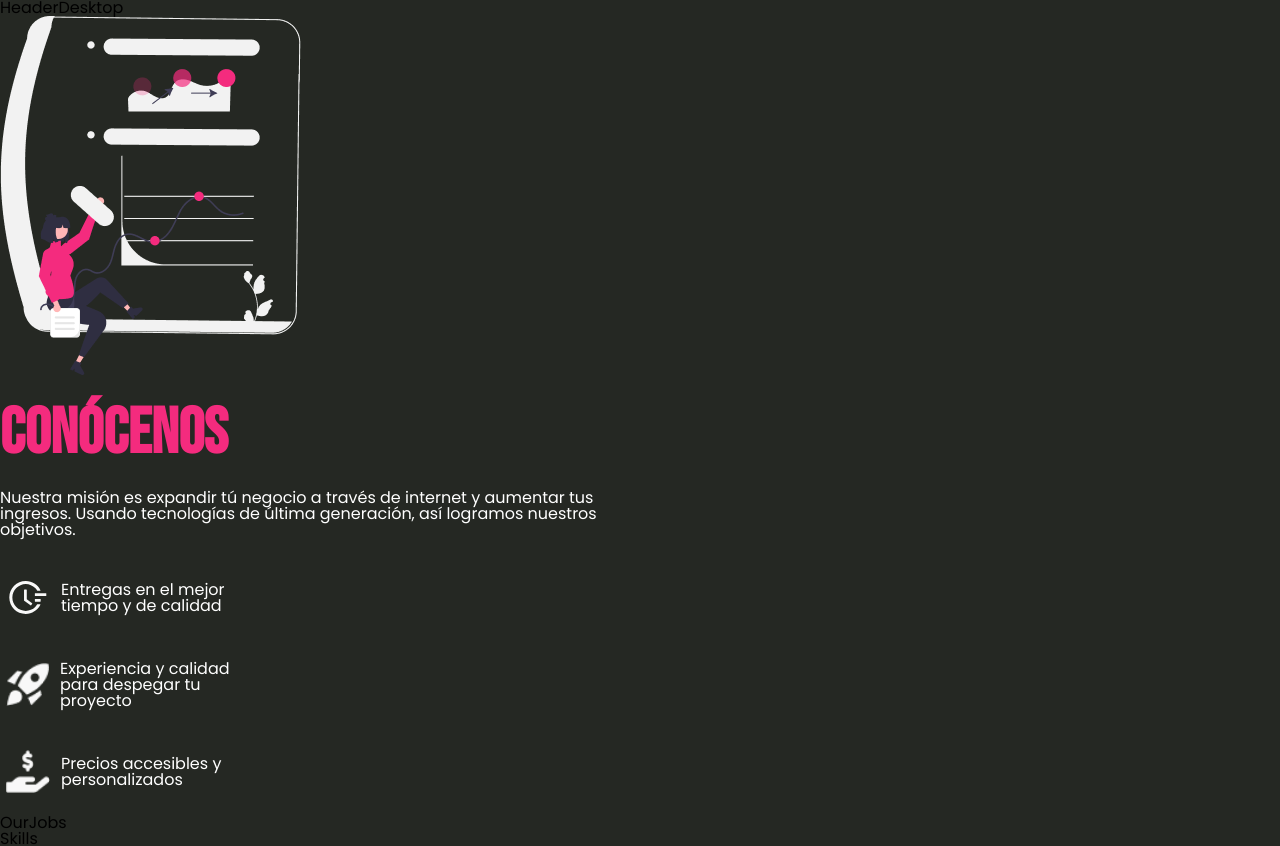
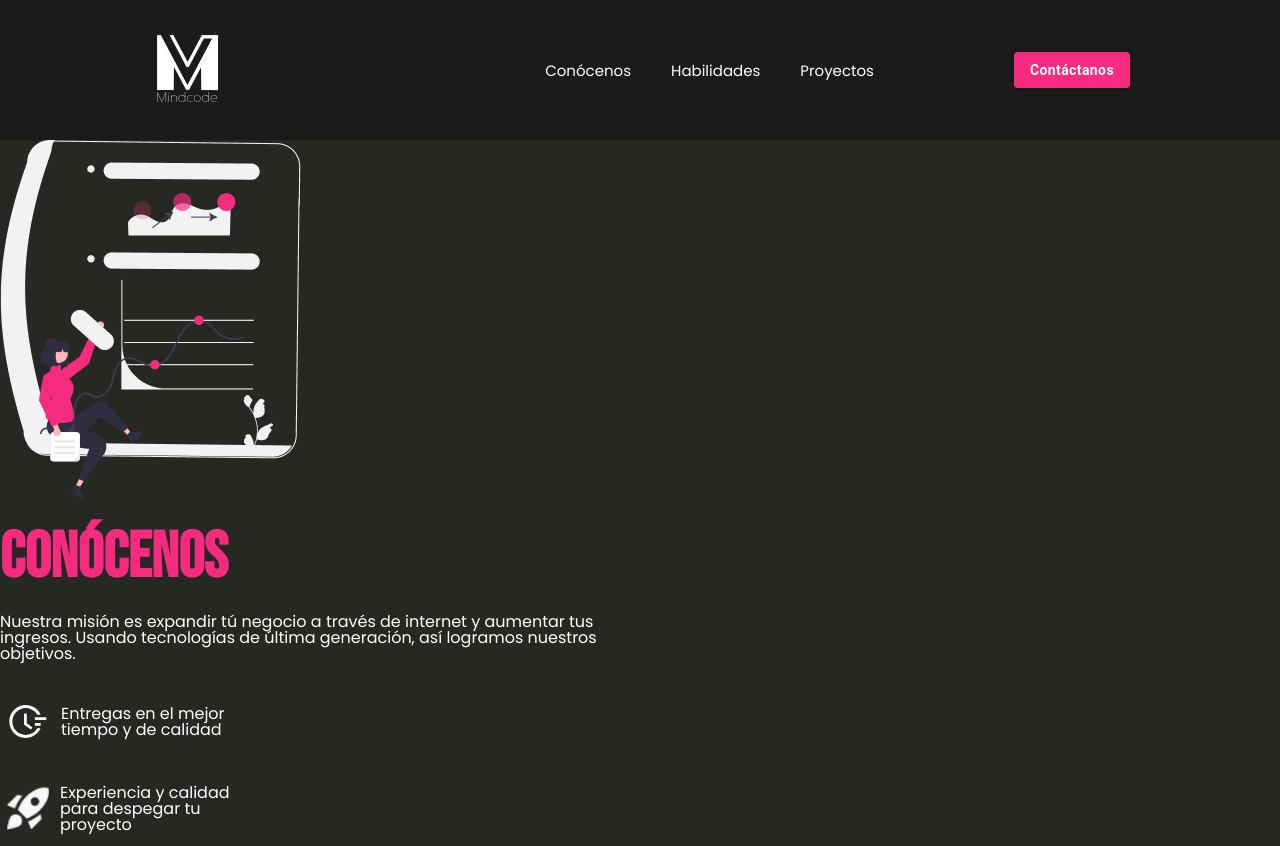
Before and after one commit to ditopixels/MindCode, a React (Create React App) app: page / in a window 1280 px wide. Shown: the top 846 px of the page. Built offline with nearby package versions, Linux system fonts and the light colour scheme.

Commit message:
Feat: add scroll hook and add header desktop

```diff
--- a/src/components/Header/Desktop.tsx
+++ b/src/components/Header/Desktop.tsx
@@ -1,8 +1,22 @@
-import React from 'react'
+import {ReactComponent as MindCodeLogo} from '../../assets/logo.svg'
+import { useScrollWindow } from '../../hooks/useScrollWindow'
+import Navigator from '../Navigator'
 
 const HeaderDesktop = () => {
+
+  const { isTop } = useScrollWindow()
+
   return (
-    <div>HeaderDesktop</div>
+    <header className={`header header-desktop ${isTop?'':'scroll'}`}>
+      <div className='header-desktop__wrapper'>
+        <div className='logo'>
+          <MindCodeLogo/>
+        </div>
+        <div className='menu'>
+          <Navigator/>
+        </div>
+      </div>
+    </header>
   )
 }
 
--- a/src/components/Header/styles.scss
+++ b/src/components/Header/styles.scss
@@ -47,3 +47,52 @@
         transform: translate3d(0, 100%, 0);
     }
 }
+
+.header-desktop{
+    width: 100%;
+    background-color: $thridColor;
+    height: 140px;
+    display: flex;
+    align-items: center;
+    transition: height .4s ease, color .4s ease;
+
+    &.scroll{
+        height: 75px;
+        position: fixed;
+        top: 0;
+        background-color: $secondColor;
+        .logo{
+            transform: scale(.8);
+        }
+    }
+    &__wrapper{
+        display: flex;
+        align-items: center;
+        width: 100%;
+        max-width: 1980px;
+        margin: 0 auto;
+        padding-left: 150px;
+        padding-right: 150px;
+        .menu {
+            flex: 1;
+            display: flex;
+            justify-content: flex-end;
+
+            .navigator > ul{
+                column-gap: 40px;
+                >:last-child{
+                    margin-left: 100px;
+                }
+            }
+        }
+    }
+    .logo {
+        height: 75px;
+        width: 75px;
+        transition: transform .4s ease;
+        svg{
+            width: 100%;
+            height: 100%;
+        }
+    }
+}
--- a/src/components/Navigator/styles.scss
+++ b/src/components/Navigator/styles.scss
@@ -1,3 +1,5 @@
+@import '../../styles/base';
+
 .navigator{
     >ul{
         display: flex;
@@ -8,10 +10,15 @@
         li{
             color: #fff;
             font-weight: 400;
+            font-size: 15px;
         }
         .MuiButton-contained{
             text-transform: none;
             font-weight: 700;
         }
+
+        @media screen and (min-width: $bk-laptop) {
+            flex-direction: row;
+        }
     }
 }
--- /dev/null
+++ b/src/hooks/useScrollWindow.ts
@@ -0,0 +1,17 @@
+import { useEffect, useState } from "react";
+
+export function useScrollWindow () {
+    const [isTop, setIsTop] = useState(true)
+
+    useEffect(()=>{
+        window.onscroll = (e) => {
+            if(isTop && window.scrollY !== 0) setIsTop(false)
+            else if (!isTop && window.scrollY === 0) setIsTop(true)
+        }
+    })
+
+    return {
+        isTop,
+        scroll: window.screenY
+    }
+}
--- a/src/styles/_base.scss
+++ b/src/styles/_base.scss
@@ -6,9 +6,9 @@ $thridColor: #1B1B1B;
 $subtitle:#6B6F72;
 $err:red;
 //SETTINGS
-$maxWidth: 1175px;
+$maxWidth: 1980px;
 $padWrapperMobile: .75rem;
 $padWrapperDesktop: 2rem;
 //MEDIA'S
-$mediaDesktop: 770px;
+$bk-laptop: 1024px;
 $mediaTablet: 0px;
```
Also changed, not shown: src/components/Footer.tsx (+1 -1 lines).
